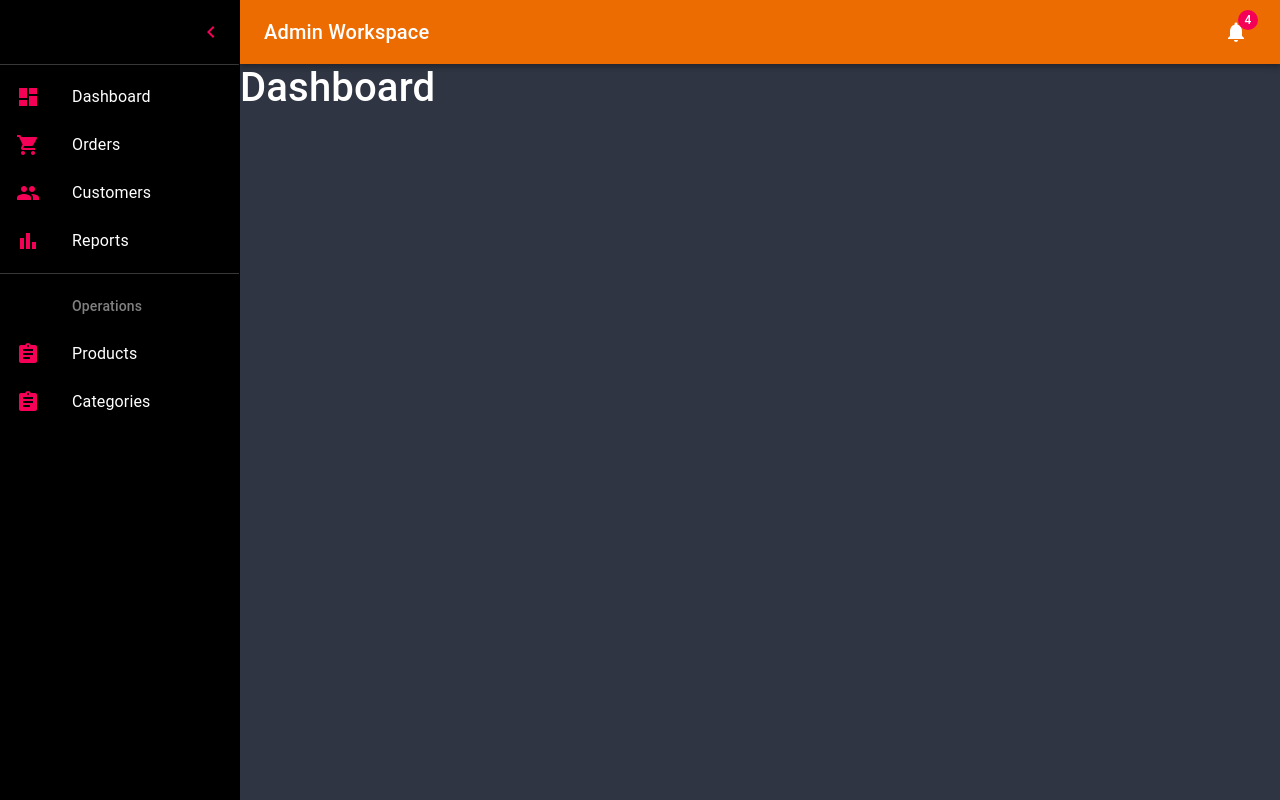
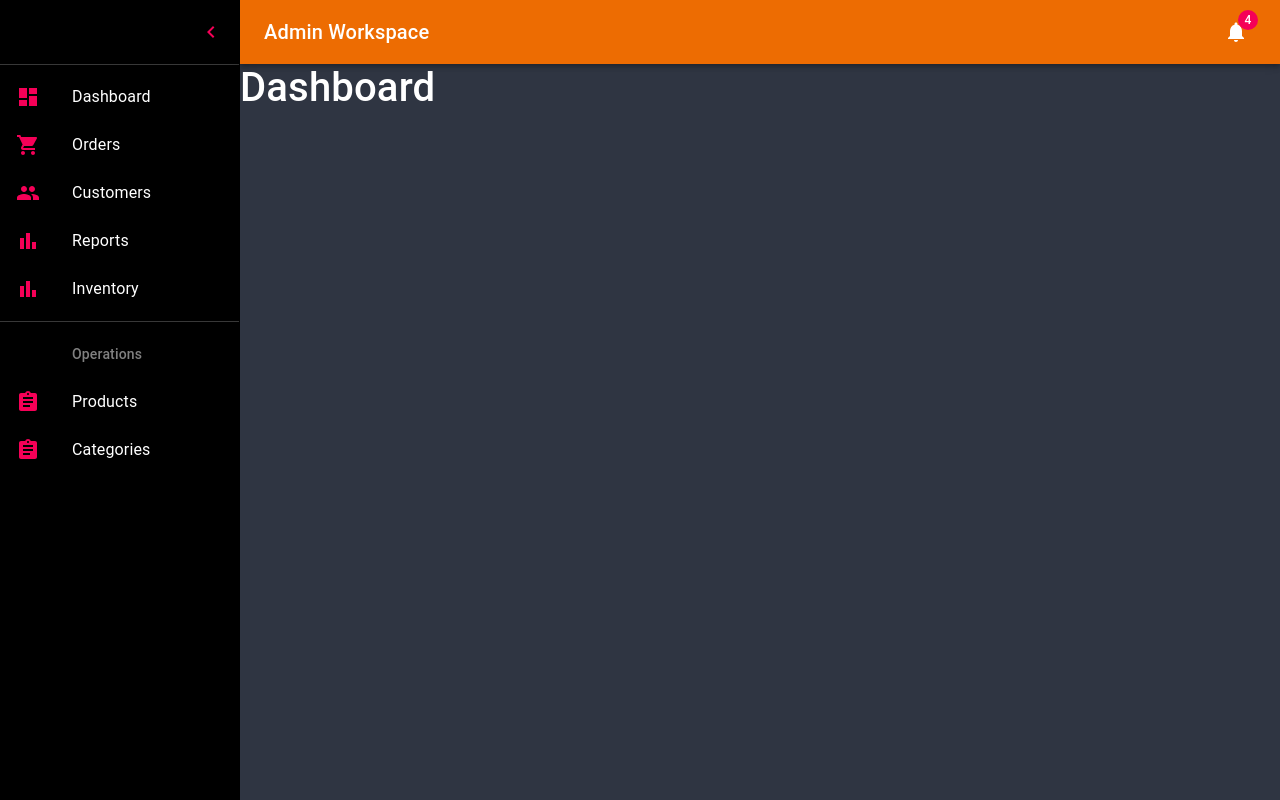
Before and after one commit to Emart-Ecommerce-Sem4/E-Mart-Frontend, a React (Create React App) app: page /admin/1 in a window 1280 px wide. Built offline with nearby package versions, Linux system fonts and the light colour scheme.

Commit message:
get all products api added

```diff
--- a/src/constants/index.js
+++ b/src/constants/index.js
@@ -9,6 +9,7 @@ export const ADMIN_SECTIONS = {
   REPORTS: 'reports',
   PRODUCTS: 'products',
   CATEGORIES: 'categories',
+  INVENTORY: 'inventory',
 };
 
 export const ORDER_STATUS = {
--- a/src/pages/admin-dashboard/index.jsx
+++ b/src/pages/admin-dashboard/index.jsx
@@ -22,6 +22,7 @@ import AdminCustomers from './sections/customers';
 import AdminReports from './sections/reports';
 import AdminProducts from './sections/products';
 import AdminCategories from './sections/categories';
+import Inventory from './sections/inventory';
 
 const drawerWidth = 240;
 
@@ -97,6 +98,9 @@ export default function AdminDashboard() {
           break;
         case ADMIN_SECTIONS.CATEGORIES:
           setOpenPane(<AdminCategories />);
+          break;
+        case ADMIN_SECTIONS.INVENTORY:
+          setOpenPane(<Inventory />);
           break;
         default:
           break;
--- a/src/pages/admin-dashboard/mainListItems.jsx
+++ b/src/pages/admin-dashboard/mainListItems.jsx
@@ -44,6 +44,12 @@ export default function MainListItems() {
         </ListItemIcon>
         <ListItemText primary="Reports" />
       </ListItemButton>
+      <ListItemButton onClick={() => routeToPage(ADMIN_SECTIONS.INVENTORY)}>
+        <ListItemIcon>
+          <BarChartIcon color="secondary" />
+        </ListItemIcon>
+        <ListItemText primary="Inventory" />
+      </ListItemButton>
       <Divider sx={{ my: 1 }} />
       <ListSubheader component="div" inset>
         Operations
--- /dev/null
+++ b/src/pages/admin-dashboard/sections/inventory.jsx
@@ -0,0 +1,10 @@
+import { Typography } from '@mui/material';
+import React from 'react';
+
+export default function Inventory(props) {
+  return (
+    <div style={{ padding: 20 }}>
+      <Typography variant="h5">Inventory</Typography>
+    </div>
+  );
+}
```
Also changed, not shown: src/api/modules/product.js (added, +8 -0 lines).
